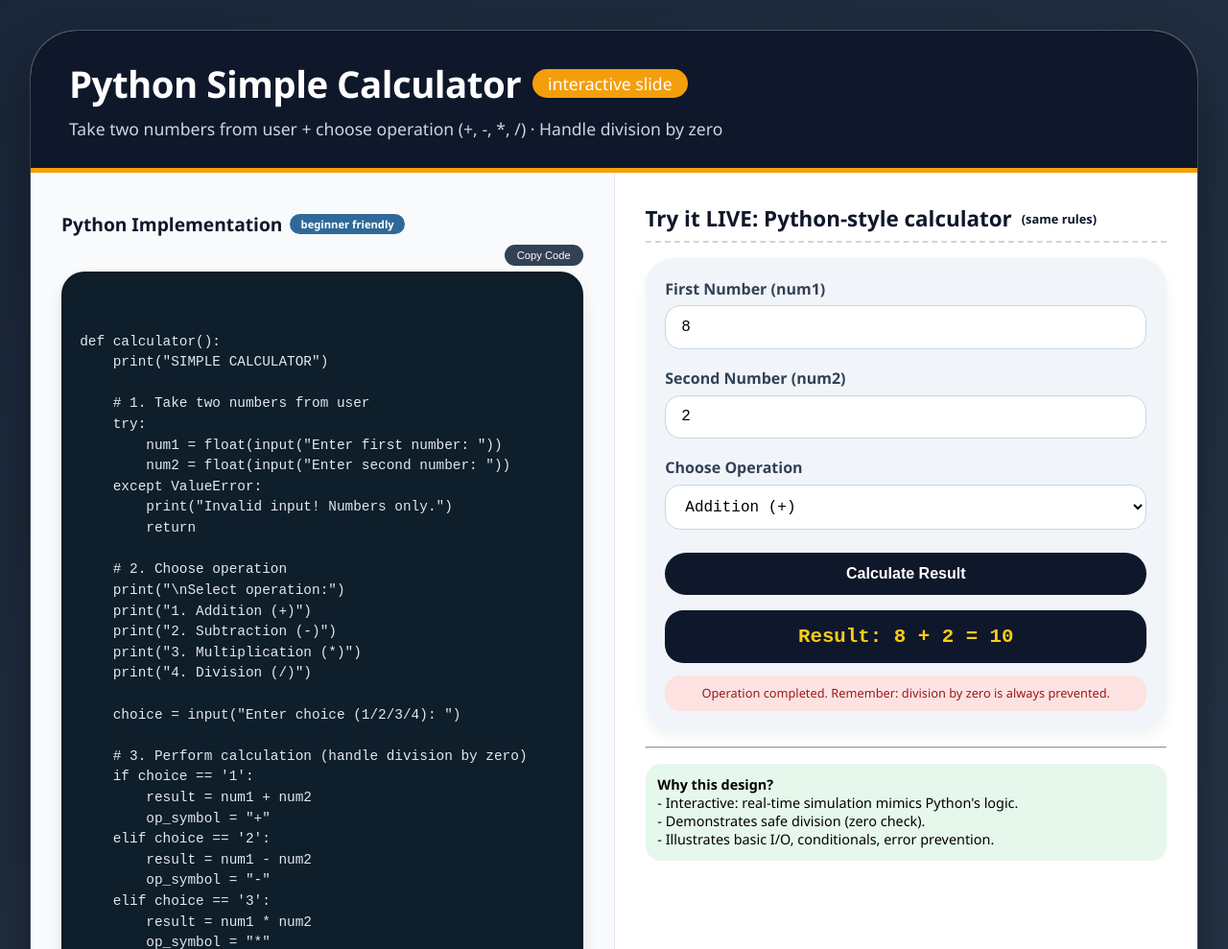
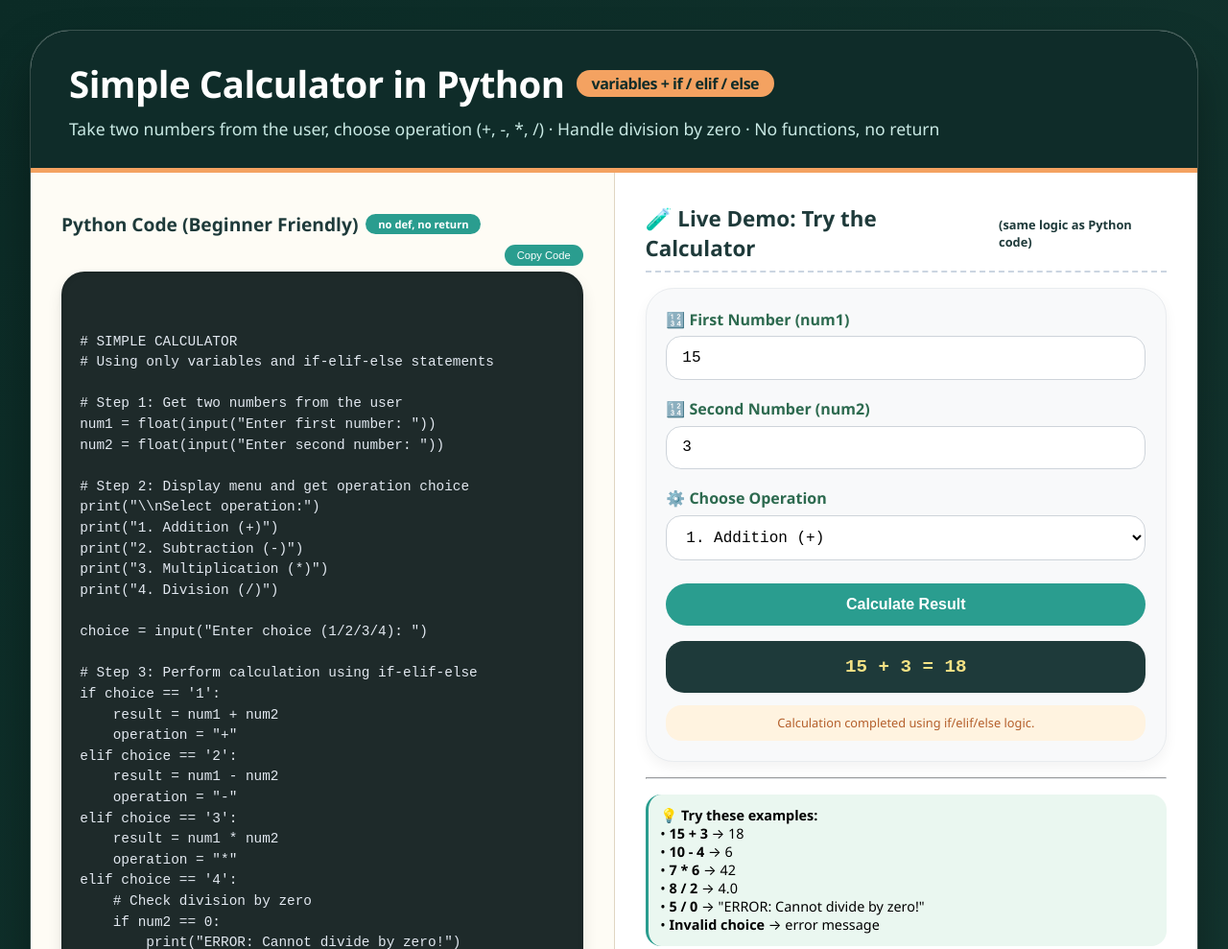
Before and after one commit to naols90/python-slides, a plain HTML site: page index.html in a window 1280 px wide. Shown: the top 989 px of the page at 96% size. Drawn offline with Linux system fonts and the light colour scheme.

Commit message:
Update index.html

```diff
--- a/index.html
+++ b/index.html
@@ -3,7 +3,7 @@
 <head>
     <meta charset="UTF-8">
     <meta name="viewport" content="width=device-width, initial-scale=1.0, user-scalable=yes">
-    <title>Python Calculator: Interactive Slide | Build a Simple Calculator</title>
+    <title>Simple Calculator in Python | Variables & If-Elif-Else Only</title>
     <style>
         * {
             margin: 0;
@@ -13,7 +13,7 @@
 
         body {
             font-family: 'Segoe UI', 'Inter', system-ui, -apple-system, 'Roboto', sans-serif;
-            background: linear-gradient(145deg, #1a2639 0%, #2a3b4c 100%);
+            background: linear-gradient(135deg, #0b2b26 0%, #163832 100%);
             min-height: 100vh;
             display: flex;
             align-items: center;
@@ -21,23 +21,21 @@
             padding: 2rem;
         }
 
-        /* MAIN SLIDE CARD */
         .slide-card {
             max-width: 1300px;
             width: 100%;
-            background: rgba(255, 255, 255, 0.96);
-            border-radius: 3rem;
-            box-shadow: 0 30px 50px rgba(0, 0, 0, 0.4), 0 0 0 1px rgba(255, 255, 255, 0.2);
+            background: rgba(255, 255, 255, 0.97);
+            border-radius: 2.5rem;
+            box-shadow: 0 30px 50px rgba(0, 0, 0, 0.35), 0 0 0 1px rgba(255, 255, 255, 0.2);
             overflow: hidden;
             transition: all 0.2s ease;
         }
 
-        /* header area */
         .slide-header {
-            background: #0f172a;
+            background: #0f2c29;
             color: white;
             padding: 1.8rem 2.5rem;
-            border-bottom: 5px solid #f59e0b;
+            border-bottom: 5px solid #f4a261;
         }
 
         .slide-header h1 {
@@ -51,21 +49,20 @@
         }
 
         .slide-header h1 span {
-            background: #f59e0b;
+            background: #f4a261;
+            color: #0f2c29;
             padding: 0.2rem 1rem;
             border-radius: 60px;
-            font-size: 1.1rem;
-            font-weight: 500;
-            letter-spacing: normal;
+            font-size: 1rem;
+            font-weight: 600;
         }
 
         .slide-header p {
             font-size: 1.1rem;
-            color: #cbd5e6;
+            color: #c9e9e4;
             margin-top: 0.6rem;
         }
 
-        /* two column layout */
         .two-columns {
             display: flex;
             flex-wrap: wrap;
@@ -78,17 +75,16 @@
         }
 
         .col:first-child {
-            background: #f8fafc;
-            border-right: 1px solid #e2e8f0;
+            background: #fefcf5;
+            border-right: 1px solid #e0d6c2;
         }
 
         .col:last-child {
             background: #ffffff;
         }
 
-        /* python code block styling - no emojis inside the code */
         .code-block {
-            background: #0e1e2a;
+            background: #1e2a2a;
             color: #e2e8f0;
             padding: 1.2rem;
             border-radius: 1.5rem;
@@ -110,44 +106,45 @@
             gap: 8px;
             margin-top: 0.5rem;
             margin-bottom: 0.5rem;
-            color: #0f172a;
+            color: #1e3a3a;
         }
 
         .badge-python {
-            background: #306998;
+            background: #2a9d8f;
             color: white;
             border-radius: 40px;
-            padding: 0.2rem 0.7rem;
+            padding: 0.2rem 0.8rem;
             font-size: 0.7rem;
             font-weight: 600;
         }
 
         .explanation {
-            background: #eef2ff;
+            background: #e9f5f2;
             padding: 1.2rem;
             border-radius: 1.2rem;
             margin: 1.2rem 0;
-            border-left: 5px solid #f59e0b;
+            border-left: 5px solid #f4a261;
         }
 
         .explanation p {
             margin: 0.5rem 0;
-            color: #1e293b;
+            color: #1e3a3a;
+            line-height: 1.4;
         }
 
-        /* interactive live demo panel (JS) */
         .demo-panel {
-            background: #f1f5f9;
+            background: #f8f9fa;
             border-radius: 1.8rem;
             padding: 1.3rem;
             margin-top: 1rem;
             box-shadow: 0 6px 14px rgba(0, 0, 0, 0.05);
+            border: 1px solid #e9ecef;
         }
 
         .demo-title {
             font-weight: 700;
             font-size: 1.4rem;
-            color: #0f172a;
+            color: #1e3a3a;
             margin-bottom: 1rem;
             display: flex;
             align-items: center;
@@ -164,14 +161,14 @@
             font-weight: 600;
             display: block;
             margin-bottom: 0.4rem;
-            color: #334155;
+            color: #2d6a4f;
         }
 
         .input-group input, .input-group select {
             width: 100%;
             padding: 0.8rem 1rem;
             font-size: 1rem;
-            border: 1px solid #cbd5e1;
+            border: 1px solid #ced4da;
             border-radius: 1rem;
             background: white;
             font-family: monospace;
@@ -180,12 +177,12 @@
 
         .input-group input:focus, .input-group select:focus {
             outline: none;
-            border-color: #f59e0b;
-            box-shadow: 0 0 0 3px rgba(245, 158, 11, 0.2);
+            border-color: #f4a261;
+            box-shadow: 0 0 0 3px rgba(244, 162, 97, 0.2);
         }
 
         .calc-btn {
-            background: #0f172a;
+            background: #2a9d8f;
             color: white;
             padding: 0.8rem 1.2rem;
             border: none;
@@ -200,26 +197,26 @@
         }
 
         .calc-btn:hover {
-            background: #f59e0b;
+            background: #f4a261;
             transform: scale(0.98);
-            color: #0f172a;
+            color: #1e3a3a;
         }
 
         .result-area {
-            background: #0f172a;
-            color: #facc15;
+            background: #1e3a3a;
+            color: #f4e285;
             padding: 1rem;
             border-radius: 1.2rem;
             text-align: center;
             font-family: monospace;
-            font-size: 1.3rem;
+            font-size: 1.2rem;
             font-weight: bold;
             word-break: break-word;
         }
 
         .warning-note {
-            background: #fee2e2;
-            color: #991b1b;
+            background: #fff3e0;
+            color: #b45f2b;
             padding: 0.6rem;
             border-radius: 1rem;
             font-size: 0.8rem;
@@ -229,16 +226,16 @@
 
         hr {
             margin: 1rem 0;
-            border-color: #e2e8f0;
+            border-color: #e9ecef;
         }
 
         .footer-slide {
-            background: #eef2ff;
+            background: #eef4ea;
             padding: 1rem 2rem;
             text-align: center;
             font-size: 0.85rem;
-            color: #334155;
-            border-top: 1px solid #cbd5e6;
+            color: #2d6a4f;
+            border-top: 1px solid #d4e2d4;
         }
 
         @media (max-width: 800px) {
@@ -253,9 +250,8 @@
             }
         }
 
-        /* Copy button style */
         .copy-btn {
-            background: #334155;
+            background: #2a9d8f;
             border: none;
             color: white;
             font-size: 0.7rem;
@@ -266,13 +262,20 @@
             transition: 0.2s;
         }
         .copy-btn:hover {
-            background: #f59e0b;
-            color: #0f172a;
+            background: #f4a261;
+            color: #1e3a3a;
         }
         .code-header {
             display: flex;
             justify-content: flex-end;
             margin-bottom: -0.8rem;
+        }
+        .highlight {
+            background: #ffecb3;
+            padding: 0.1rem 0.3rem;
+            border-radius: 8px;
+            font-family: monospace;
+            font-weight: bold;
         }
     </style>
 </head>
@@ -280,36 +283,32 @@
 <div class="slide-card">
     <div class="slide-header">
         <h1>
-            Python Simple Calculator
-            <span>interactive slide</span>
+            Simple Calculator in Python
+            <span>variables + if / elif / else</span>
         </h1>
-        <p>Take two numbers from user + choose operation (+, -, *, /) · Handle division by zero</p>
+        <p>Take two numbers from the user, choose operation (+, -, *, /) · Handle division by zero · No functions, no return</p>
     </div>
 
     <div class="two-columns">
-        <!-- LEFT COLUMN: Python code & explanation (NO EMOJIS IN CODE) -->
+        <!-- LEFT COLUMN: Python code with only variables and if/elif/else (NO def / return) -->
         <div class="col">
             <div class="code-title">
-                Python Implementation
-                <span class="badge-python">beginner friendly</span>
+                Python Code (Beginner Friendly)
+                <span class="badge-python">no def, no return</span>
             </div>
             <div class="code-header">
                 <button class="copy-btn" id="copyCodeBtn">Copy Code</button>
             </div>
             <div class="code-block" id="pythonCodeBlock">
-                <pre style="margin:0; font-family: inherit;">def calculator():
-    print("SIMPLE CALCULATOR")
+                <pre style="margin:0; font-family: inherit;"># SIMPLE CALCULATOR
+# Using only variables and if-elif-else statements
 
-    # 1. Take two numbers from user
-    try:
+# Step 1: Get two numbers from the user
 num1 = float(input("Enter first number: "))
 num2 = float(input("Enter second number: "))
-    except ValueError:
-        print("Invalid input! Numbers only.")
-        return
 
-    # 2. Choose operation
-    print("\nSelect operation:")
+# Step 2: Display menu and get operation choice
+print("\\nSelect operation:")
 print("1. Addition (+)")
 print("2. Subtraction (-)")
 print("3. Multiplication (*)")
@@ -317,86 +316,91 @@
 
 choice = input("Enter choice (1/2/3/4): ")
 
-    # 3. Perform calculation (handle division by zero)
+# Step 3: Perform calculation using if-elif-else
 if choice == '1':
     result = num1 + num2
-        op_symbol = "+"
+    operation = "+"
 elif choice == '2':
     result = num1 - num2
-        op_symbol = "-"
+    operation = "-"
 elif choice == '3':
     result = num1 * num2
-        op_symbol = "*"
+    operation = "*"
 elif choice == '4':
+    # Check division by zero
     if num2 == 0:
-            print("ERROR: Division by zero is not allowed!")
-            return
+        print("ERROR: Cannot divide by zero!")
+        result = None
+    else:
         result = num1 / num2
-        op_symbol = "/"
+        operation = "/"
 else:
-        print("Invalid operation choice.")
-        return
+    print("Invalid choice! Please select 1, 2, 3, or 4.")
+    result = None
 
-    print(f"\nResult: {num1} {op_symbol} {num2} = {result}")
-
-if __name__ == "__main__":
-    calculator()</pre>
+# Step 4: Show the result (if valid)
+if result is not None:
+    print(f"\\n{num1} {operation} {num2} = {result}")
+</pre>
             </div>
 
             <div class="explanation">
-                <p><strong>How it works (step-by-step):</strong></p>
-                <p>1. Gets two numbers from the user using input() and converts to float.<br>
-                2. Asks to pick one of four basic math operations: +, -, *, /.<br>
-                3. Uses if-elif-else to perform correct math.<br>
-                4. <span style="background:#ffecb3;">Division by zero check:</span> if second number is 0 and operation is '/', prints error and stops.<br>
-                5. Displays the final result in a formatted way.</p>
-                <p><strong>Edge cases handled:</strong> non-numeric input, division by zero, invalid operator.</p>
+                <p><strong>📚 What students learn here:</strong></p>
+                <p>✅ <span class="highlight">Variables</span> – <code>num1</code>, <code>num2</code>, <code>choice</code>, <code>result</code>, <code>operation</code><br>
+                ✅ <span class="highlight">if / elif / else</span> – to choose the right math operation<br>
+                ✅ <span class="highlight">Nested if</span> – inside division to check zero<br>
+                ✅ <span class="highlight">input() and float()</span> – get numbers from user<br>
+                ✅ <span class="highlight">Division by zero protection</span> – prevents crash</p>
+                <p><strong>No functions, no return statements</strong> – just sequential code that any beginner can follow.</p>
             </div>
         </div>
 
-        <!-- RIGHT COLUMN: interactive LIVE calculator (same logic but JS + realtime demo) -->
+        <!-- RIGHT COLUMN: Live interactive demo (same logic) -->
         <div class="col">
             <div class="demo-title">
-                Try it LIVE: Python-style calculator
-                <span style="font-size:0.8rem;">(same rules)</span>
+                🧪 Live Demo: Try the Calculator
+                <span style="font-size:0.8rem;">(same logic as Python code)</span>
             </div>
             <div class="demo-panel">
                 <div class="input-group">
-                    <label>First Number (num1)</label>
-                    <input type="number" id="num1" placeholder="e.g., 12.5" value="8">
+                    <label>🔢 First Number (num1)</label>
+                    <input type="number" id="num1" placeholder="e.g., 15" value="15">
                 </div>
                 <div class="input-group">
-                    <label>Second Number (num2)</label>
-                    <input type="number" id="num2" placeholder="e.g., 4" value="2">
+                    <label>🔢 Second Number (num2)</label>
+                    <input type="number" id="num2" placeholder="e.g., 3" value="3">
                 </div>
                 <div class="input-group">
-                    <label>Choose Operation</label>
+                    <label>⚙️ Choose Operation</label>
                     <select id="operation">
-                        <option value="add">Addition (+) </option>
-                        <option value="sub">Subtraction (-) </option>
-                        <option value="mul">Multiplication (*) </option>
-                        <option value="div">Division (/) </option>
+                        <option value="add">1. Addition (+)</option>
+                        <option value="sub">2. Subtraction (-)</option>
+                        <option value="mul">3. Multiplication (*)</option>
+                        <option value="div">4. Division (/)</option>
                     </select>
                 </div>
                 <button class="calc-btn" id="calculateLiveBtn">Calculate Result</button>
                 <div class="result-area" id="liveResult">
-                    Click "Calculate Result"
+                    ✨ Click "Calculate Result"
                 </div>
                 <div class="warning-note" id="warningMsg">
-                    Note: Division by zero will show error, same as Python version.
+                    ⚠️ Division by zero? The program will show an error message.
                 </div>
             </div>
             <hr>
-            <div style="font-size: 0.9rem; background: #e6f7ec; border-radius: 1rem; padding: 0.8rem;">
-                <strong>Why this design?</strong> <br>
-                - Interactive: real-time simulation mimics Python's logic.<br>
-                - Demonstrates safe division (zero check).<br>
-                - Illustrates basic I/O, conditionals, error prevention.
+            <div style="font-size: 0.9rem; background: #eaf7f0; border-radius: 1rem; padding: 0.8rem; border-left: 3px solid #2a9d8f;">
+                <strong>💡 Try these examples:</strong><br>
+                • <strong>15 + 3</strong> → 18<br>
+                • <strong>10 - 4</strong> → 6<br>
+                • <strong>7 * 6</strong> → 42<br>
+                • <strong>8 / 2</strong> → 4.0<br>
+                • <strong>5 / 0</strong> → "ERROR: Cannot divide by zero!"<br>
+                • <strong>Invalid choice</strong> → error message
             </div>
         </div>
     </div>
     <div class="footer-slide">
-        Python Mini Project | Clean code | ZeroDivisionError protection | Perfect for beginners to understand calculator logic
+        🐍 Python for beginners | Only variables + if/elif/else | No def, no return | Safe division by zero check
     </div>
 </div>
 
@@ -411,21 +415,27 @@ if __name__ == "__main__":
     const copyBtn = document.getElementById('copyCodeBtn');
     const codeBlock = document.getElementById('pythonCodeBlock');
 
-    // Helper: perform calculation exactly like Python logic (no emoji)
+    // Function to simulate the exact logic of the Python code (variables + if/elif/else, no def/return)
     function performCalculation() {
+        // Get raw values (like input() in Python)
         let rawNum1 = num1Input.value.trim();
         let rawNum2 = num2Input.value.trim();
 
+        // Variable declarations (like Python variables)
         let num1, num2;
+        let result = null;
+        let operation = "";
+        let errorOccurred = false;
 
+        // Validate inputs (simulating float() conversion with error handling)
         if (rawNum1 === "") {
-            warningMsgDiv.innerText = "First number is empty. Please enter a numeric value.";
-            resultDiv.innerHTML = "Invalid input: missing first number";
+            warningMsgDiv.innerText = "Input error: First number is empty. Please enter a number.";
+            resultDiv.innerHTML = "Error: Invalid first number";
             return;
         }
         if (rawNum2 === "") {
-            warningMsgDiv.innerText = "Second number is empty. Please enter a numeric value.";
-            resultDiv.innerHTML = "Invalid input: missing second number";
+            warningMsgDiv.innerText = "Input error: Second number is empty. Please enter a number.";
+            resultDiv.innerHTML = "Error: Invalid second number";
             return;
         }
 
@@ -433,86 +443,94 @@ if __name__ == "__main__":
         num2 = parseFloat(rawNum2);
 
         if (isNaN(num1)) {
-            warningMsgDiv.innerText = "First number must be a valid number (integer or decimal).";
-            resultDiv.innerHTML = "Error: invalid first number";
+            warningMsgDiv.innerText = "Input error: First number must be a valid number.";
+            resultDiv.innerHTML = "Error: Invalid first number (not a number)";
             return;
         }
         if (isNaN(num2)) {
-            warningMsgDiv.innerText = "Second number must be a valid number.";
-            resultDiv.innerHTML = "Error: invalid second number";
+            warningMsgDiv.innerText = "Input error: Second number must be a valid number.";
+            resultDiv.innerHTML = "Error: Invalid second number (not a number)";
             return;
         }
 
-        warningMsgDiv.innerHTML = "Note: Division by zero will show error, same as Python version.";
+        // Reset warning message
+        warningMsgDiv.innerHTML = "⚠️ Division by zero? The program will show an error message.";
 
-        const operation = operationSelect.value;
-        let result;
-        let operationSymbol = "";
+        // Get operation choice (like Python 'choice' variable)
+        const choice = operationSelect.value;
 
-        switch(operation) {
-            case 'add':
+        // Step 3: Perform calculation using if-elif-else (exactly matching the Python code logic)
+        if (choice === 'add') {           // corresponds to choice == '1'
             result = num1 + num2;
-                operationSymbol = "+";
-                break;
-            case 'sub':
+            operation = "+";
+        }
+        else if (choice === 'sub') {      // choice == '2'
             result = num1 - num2;
-                operationSymbol = "-";
-                break;
-            case 'mul':
+            operation = "-";
+        }
+        else if (choice === 'mul') {      // choice == '3'
             result = num1 * num2;
-                operationSymbol = "*";
-                break;
-            case 'div':
+            operation = "*";
+        }
+        else if (choice === 'div') {      // choice == '4'
+            // Check division by zero (nested if)
             if (num2 === 0) {
-                    resultDiv.innerHTML = `ERROR: Division by zero is not allowed! (${num1} / 0)`;
-                    warningMsgDiv.innerHTML = "ZeroDivisionError: cannot divide by zero. Python would raise an exception, but we catch it gracefully.";
+                // Division by zero error
+                resultDiv.innerHTML = `ERROR: Cannot divide by zero! (${num1} / 0)`;
+                warningMsgDiv.innerHTML = "Division by zero is not allowed. Python would give ZeroDivisionError, but we catch it with if.";
                 return;
+            } else {
+                result = num1 / num2;
+                operation = "/";
             }
-                result = num1 / num2;
-                operationSymbol = "/";
-                break;
-            default:
-                resultDiv.innerHTML = "Internal error: unknown operation";
+        }
+        else {
+            // Invalid choice (should not happen with select, but for completeness)
+            resultDiv.innerHTML = "Invalid choice! Please select 1, 2, 3, or 4.";
+            warningMsgDiv.innerHTML = "Use the dropdown to select a valid operation.";
             return;
         }
 
+        // Step 4: Show the result (if result is not None)
+        if (result !== null) {
+            // Format result nicely (avoid too many decimals)
             let formattedResult;
             if (Number.isInteger(result)) {
                 formattedResult = result;
             } else {
                 formattedResult = parseFloat(result.toFixed(6));
             }
-
-        resultDiv.innerHTML = `Result: ${num1} ${operationSymbol} ${num2} = ${formattedResult}`;
-        if (operation === 'div' && num2 !== 0) {
-            warningMsgDiv.innerHTML = "Division performed safely. Zero check active (division by zero blocked).";
-        } else if (operation !== 'div') {
-            warningMsgDiv.innerHTML = "Operation completed. Remember: division by zero is always prevented.";
+            resultDiv.innerHTML = `${num1} ${operation} ${num2} = ${formattedResult}`;
+            if (choice === 'div' && num2 !== 0) {
+                warningMsgDiv.innerHTML = "Division performed safely. Zero division check worked!";
+            } else {
+                warningMsgDiv.innerHTML = "Calculation completed using if/elif/else logic.";
+            }
         }
     }
 
-    // Copy Python code to clipboard (clean version without any emoji)
+    // Copy Python code to clipboard (clean, with no def/return)
     function copyPythonCode() {
-        // Extract the raw python code from the pre element
         const preElement = codeBlock.querySelector('pre');
         let codeText = preElement.innerText;
-        // Ensure no stray emoji or unusual characters (the code already has none, but safety)
         navigator.clipboard.writeText(codeText).then(() => {
             const originalText = copyBtn.innerText;
             copyBtn.innerText = "Copied!";
             setTimeout(() => {
                 copyBtn.innerText = originalText;
             }, 2000);
-        }).catch(err => {
-            alert("Could not copy code manually");
+        }).catch(() => {
+            alert("Could not copy. You can manually select the code.");
         });
     }
 
+    // Event listeners
     copyBtn.addEventListener('click', copyPythonCode);
     calculateBtn.addEventListener('click', performCalculation);
 
-    const inputs = [num1Input, num2Input, operationSelect];
-    inputs.forEach(input => {
+    // Allow Enter key on inputs to trigger calculation
+    const interactiveInputs = [num1Input, num2Input, operationSelect];
+    interactiveInputs.forEach(input => {
         input.addEventListener('keypress', (e) => {
             if (e.key === 'Enter') {
                 e.preventDefault();
@@ -521,7 +539,7 @@ if __name__ == "__main__":
         });
     });
 
-    // Default calculation on page load to show something meaningful
+    // Run initial calculation on page load to show a working example
     window.addEventListener('DOMContentLoaded', () => {
         performCalculation();
     });
```
Lines whose indentation alone changed are shown as unchanged.
